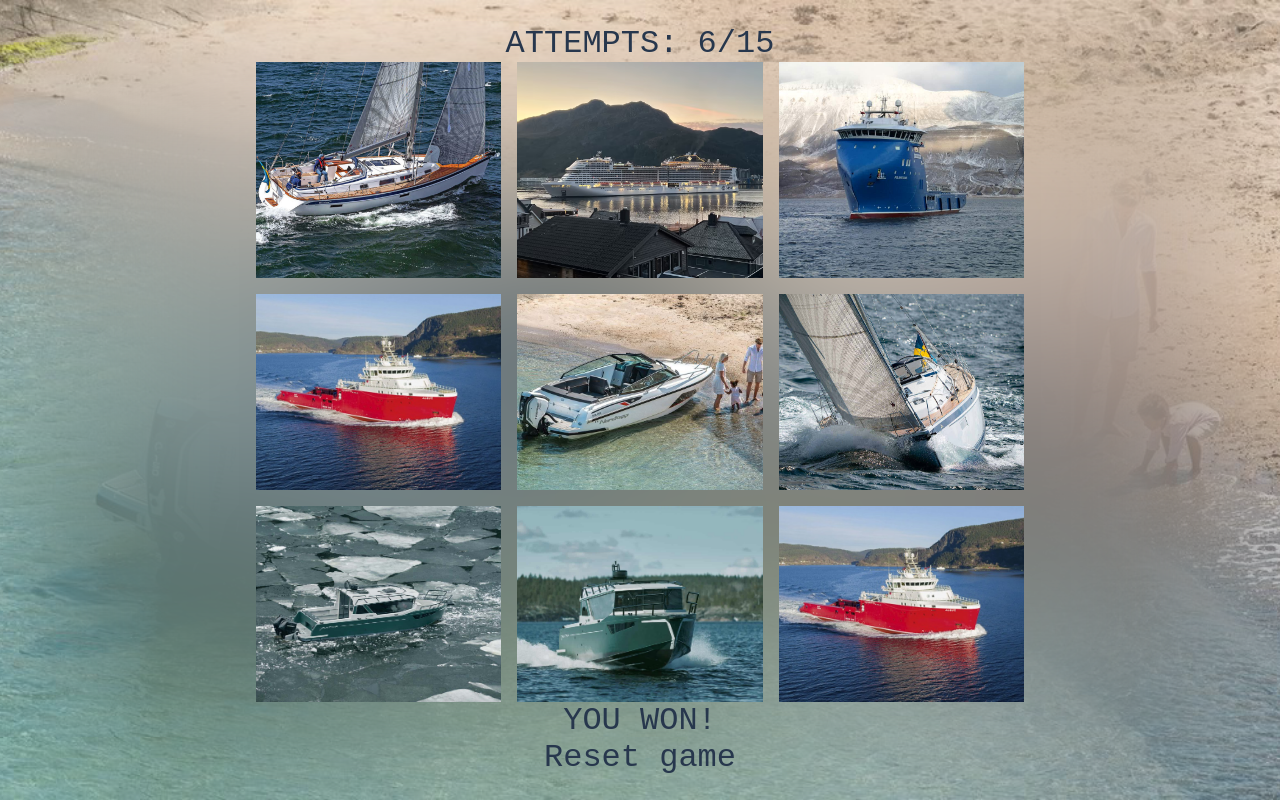
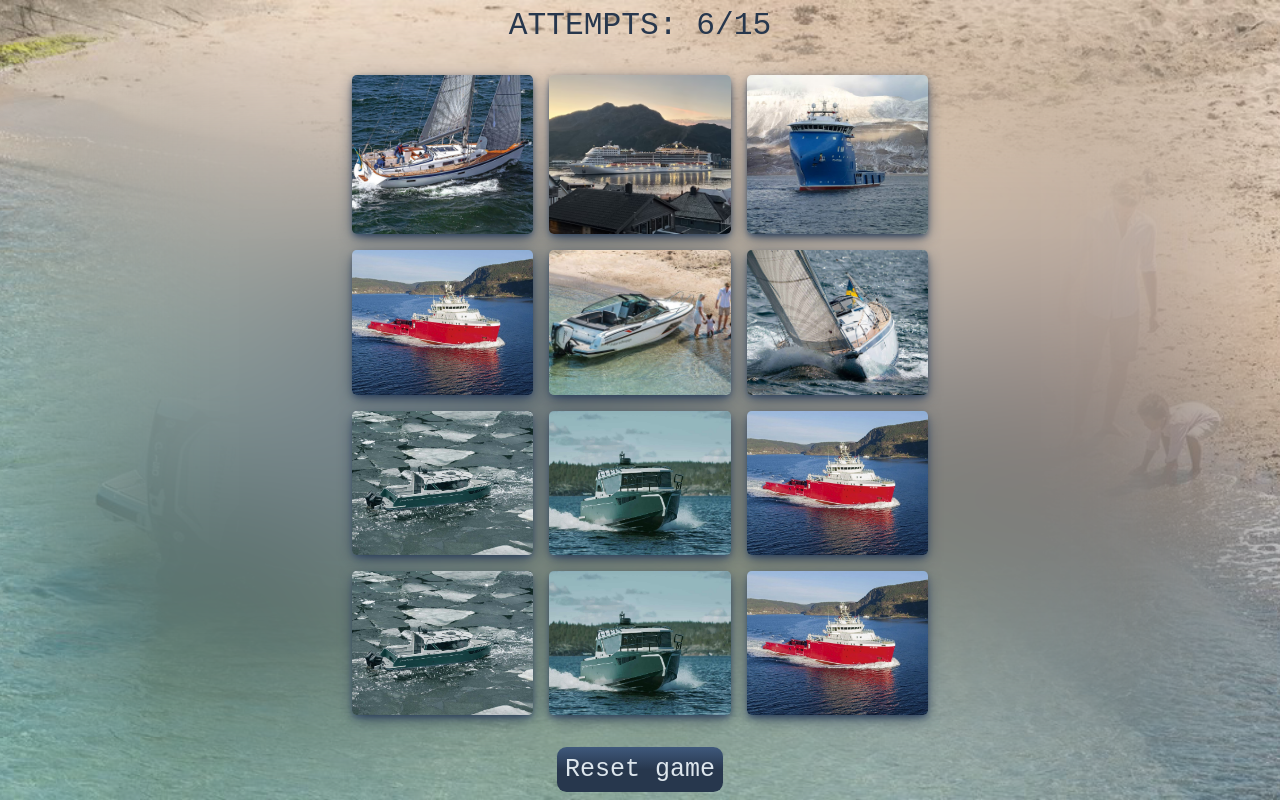
Before and after one commit to SergeiRavinski/memory_game, a plain HTML site: page index.html in a window 1280 px wide. Drawn offline with Linux system fonts and the light colour scheme.

Commit message:
Added some css styles

```diff
--- a/css/base.css
+++ b/css/base.css
@@ -1,7 +1,7 @@
 body {
 	align-items: center;
 	font-family: 'IBM Plex Mono', monospace;
-	font-size: 2rem;
+	font-size: var(--large-text-size);
 	background: url(../../assets/images/boat_5.jpg) center / cover no-repeat;
 	width: 100vw;
 	height: 100vh;
--- a/css/modules/game.css
+++ b/css/modules/game.css
@@ -14,14 +14,72 @@ main {
 
 .main__cards {
 	display: grid;
-	width: 60%;
-	height: 80%;
+	width: 45vw;
+	height: 80vh;
 	gap: var(--grid-gap);
 	grid-template-columns: repeat(3, 1fr);
-	/*grid-template-rows: repeat(4, 1fr);*/
+	margin: var(--margin);
+}
+
+.main__cards button {
+	display: flex;
+	width: 100%;
+	height: 100%;
+	border-radius: var(--border-raduis);
+	overflow: hidden;
+	box-shadow: 0 0.3rem 1rem -0.2rem var(--primary-dark), 0 0.2rem 0.4rem -0.1rem var(--secondary-dark);
+	transition: all 0.2s ease-in-out;
+}
+
+.main__cards button:hover {
+	transform: scale(1.01);
+	transition: all 0.2s ease-in-out;
+	box-shadow: 0 0.3rem 1.3rem -0.2rem var(--primary-dark), 0 0.2rem 0.4rem -0.1rem var(--secondary-dark);
 }
 
 .main__cards button img {
 	height: 100%;
 	object-fit: cover;
 }
+
+.main__announcement {
+	position: absolute;
+	top: 50%;
+	left: 50%;
+	transform: translate(-50%, -50%);
+	display: none;
+}
+
+.main__reset {
+	position: relative;
+	background: linear-gradient(var(--secondary-dark), var(--primary-dark), var(--primary-dark));
+	padding: var(--padding);
+	color: var(--primary-light);
+	border-radius: var(--border-raduis-button);
+	overflow: hidden;
+	z-index: -10;
+	font-size: var(--body-text-size);
+}
+
+.main__reset-transition {
+	position: absolute;
+	transition-timing-function: cubic-bezier(0, 0, 0.2, 1);
+	transition-duration: 0.5s;
+	background-color: var(--tertiary-dark);
+	border-radius: 100rem;
+	width: 0;
+	height: 0;
+	left: 50%;
+	top: 50%;
+	transform: translate(-50%, -50%);
+	z-index: -5;
+ }
+
+ .main__reset:hover .main__reset-transition {
+	width: 20rem;
+	height: 20rem;
+ }
+
+.main__reset:active {
+	transform: scale(0.97);
+}
--- a/css/variables.css
+++ b/css/variables.css
@@ -1,19 +1,27 @@
 :root {
 	/* Desktop variables */
-	--large-text-size: 2.3vw;
-	--body-text-size: 1.13vw;
-	--small-text-size: 0.87vw;
+	--large-text-size: 1.953rem;
+	--body-text-size: 1.563rem;
+	--small-text-size: 1.25rem;
 
 	/* Mobile variables */
-	--mobile-large-text-size: 8.3vw;
-	--mobile-body-text-size: 5.2vw;
-	--mobile-small-text-size: 3.125vw;
+	--mobile-large-text-size: 1.563rem;
+	--mobile-body-text-size: 1.25rem;
+	--mobile-small-text-size: 1rem;
 
 	/* Colors */
 	--primary-dark: #27374D;
+	--secondary-dark: #3f597c;
+	--tertiary-dark: rgba(85, 132, 154, 0.3);
 	--primary-light: #DDE6ED;
 
 	/* Gaps */
 	--grid-gap: 1rem;
 	--mobile-grid-gap: 0.5rem;
+	--padding: 0.5rem;
+	--margin: 2rem;
+
+	/* Border radius */
+	--border-raduis: 0.3rem;
+	--border-raduis-button: 0.6rem;
 }
--- a/index.html
+++ b/index.html
@@ -49,11 +49,24 @@
 					<img src="./assets/images/boat_4.jpg" alt="">
 				</button>
 
+				<button>
+					<img src="./assets/images/boat_7.jpg" alt="">
+				</button>
+
+				<button>
+					<img src="./assets/images/boat_8.jpg" alt="">
+				</button>
+
+				<button>
+					<img src="./assets/images/boat_4.jpg" alt="">
+				</button>
+
 			</section>
 
 			<div class="main__announcement">You won!</div>
 
 			<button class="main__reset">
+				<span class="main__reset-transition"></span>
 				Reset game
 			</button>
 		</main>
```
